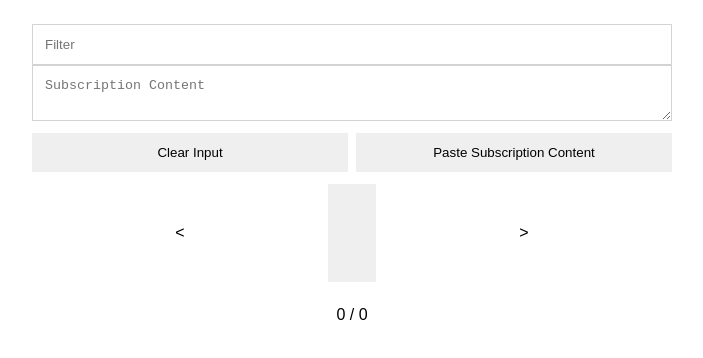
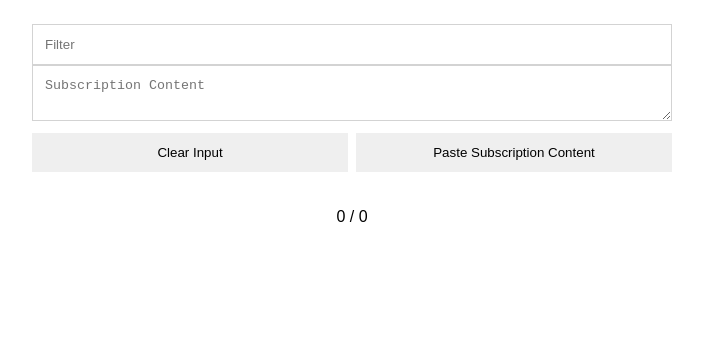
Before and after one commit to jannessm/arxiv-reader, a plain HTML site: page index.html in a window 1280 px wide. Shown: the whole page, without its empty margins (288-991 px from the left). Drawn offline with Linux system fonts and the light colour scheme.

Commit message:
Update index.html

```diff
--- a/index.html
+++ b/index.html
@@ -122,12 +122,10 @@
 
             function update_entry() {
                 if (filtered_entries.length == 0) {
-                    document.querySelector('#title').innerText = '';
-                    document.querySelector('a').setAttribute('href', '');
-                    document.querySelector('#authors').innerText = '';
-                    document.querySelector('#abstract').innerText = '';
+                    document.querySelector('#preview').style.display = 'none';
                     document.querySelector('#index').innerText = 0 + " / " + 0;
                 } else {
+                    document.querySelector('#preview').style.display = '';
                     document.querySelector('#title').innerText = filtered_entries[curr_entry_id].title;
                     document.querySelector('a').setAttribute('href', filtered_entries[curr_entry_id].link);
                     document.querySelector('#authors').innerText = filtered_entries[curr_entry_id].authors;
```
